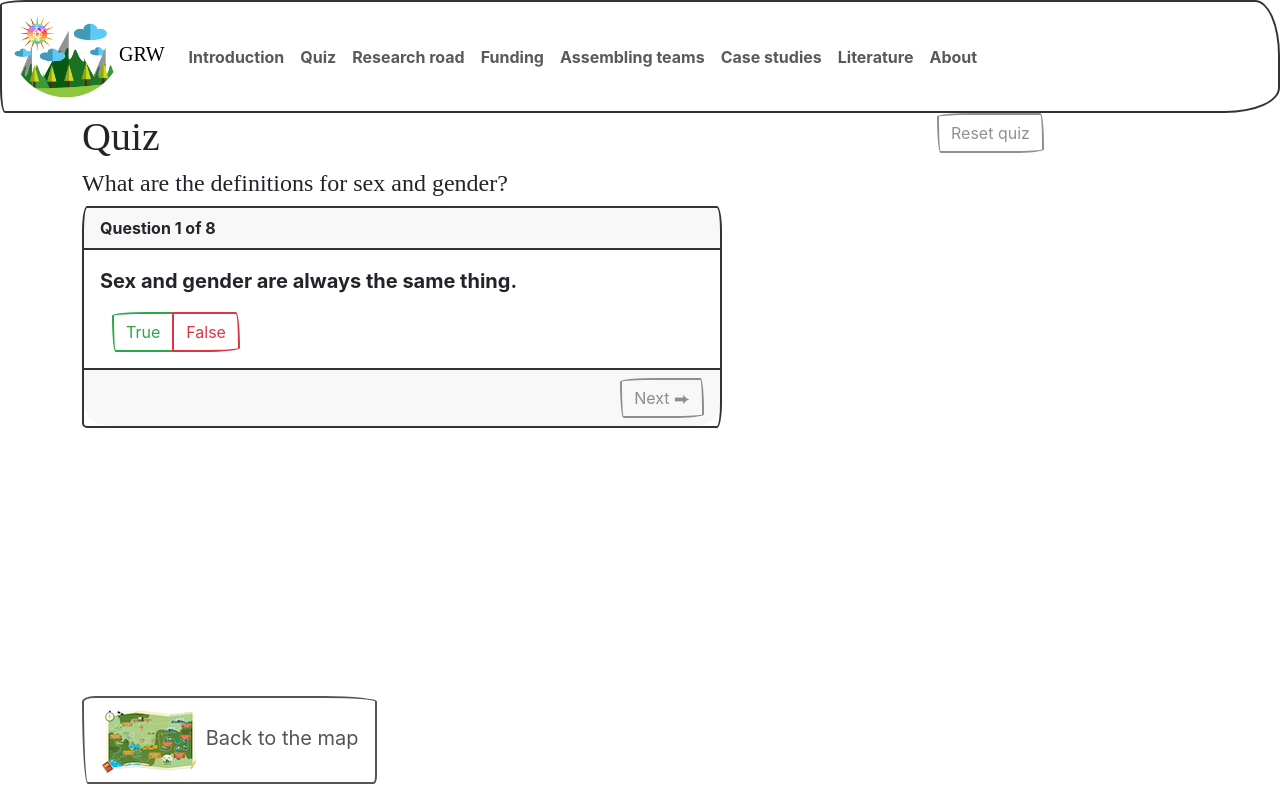
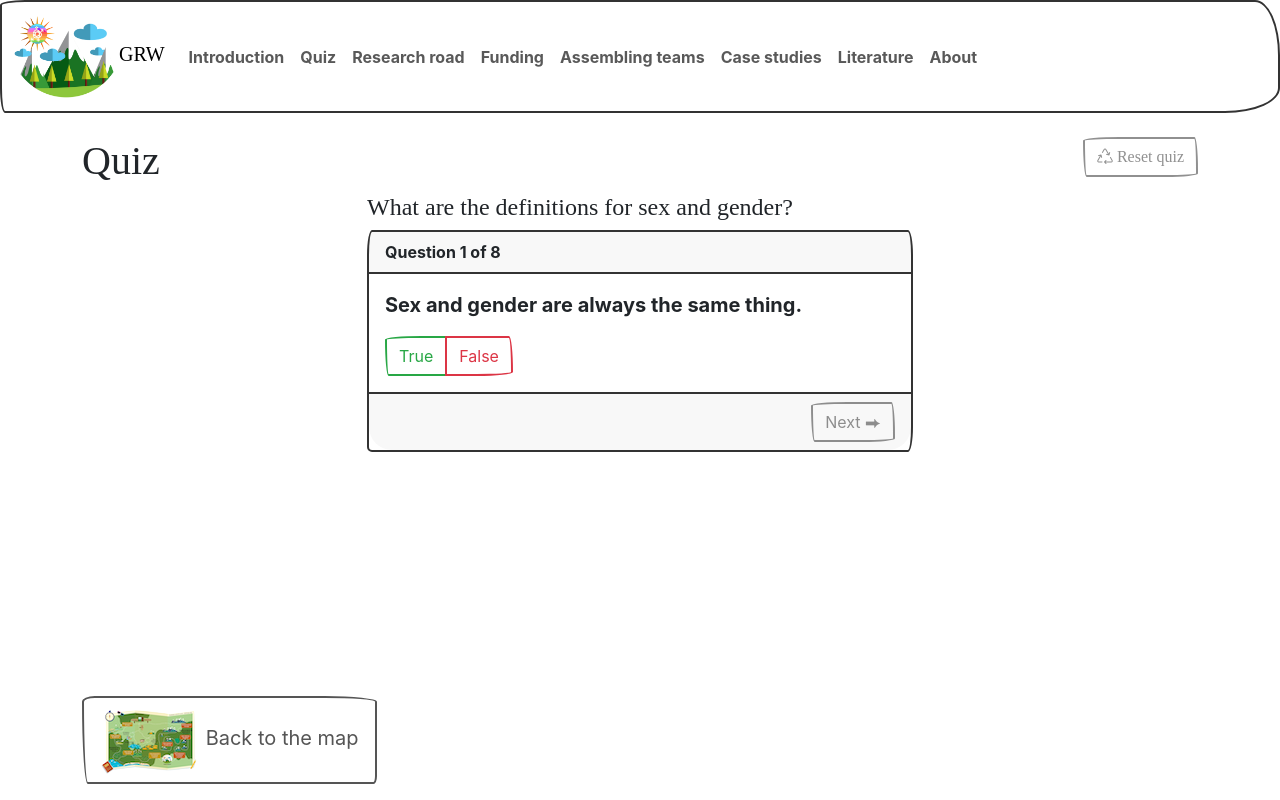
Before and after one commit to genderful-research/genderful_research_world, a Vue app: page /quiz in a window 1280 px wide. Built offline with nearby package versions, Linux system fonts and the light colour scheme; a web font is replaced by a local one.

Commit message:
Reformat quiz

```diff
--- a/src/components/Question.vue
+++ b/src/components/Question.vue
@@ -50,8 +50,8 @@ const yesno = [
             v-html="marked(item.explanation, {renderer})"
             v-if="!!selected(item)"
             />
-            <div class="container-fluid">
-                <div class="btn-group" role="group">
+            <div class="align-middle text-center">
+                <div class="btn-group float-start" role="group">
                     <button
                         v-for="answer in yesno"
                         class="btn"
@@ -61,22 +61,21 @@ const yesno = [
                         @click.stop="storeAnswer(item, answer.value)">
                         {{ answer.text }}
                     </button>
-
                 </div>
         <template v-if="selected(item)">
             <span
-                class="navbar-text text-success fs-5"
+                class="align-middle text-center text-success fs-5"
                 v-if="selected(item)['correct']">
                 Correct!
             </span>
-            <span class="navbar-text text-danger fs-5"
+            <span class="text-danger fs-5"
                 v-else>
                 Incorrect!
             </span>
         </template>
             <transition name="fade">
             <button
-                    class="btn btn-outline-secondary"
+                    class="btn float-end btn-outline-secondary"
                     v-if="selected(item)"
                     data-bs-toggle="collapse"
                     data-bs-target="#explain"
--- a/src/views/Quiz.vue
+++ b/src/views/Quiz.vue
@@ -10,17 +10,20 @@ const resetQuiz = () => store.commit('resetQuiz')
 </script>
 
 <template>
-  <div class="container">
+  <div class="container pt-4">
     <div class="row">
       <div class="col">
-        <h1>Quiz</h1>
+        <h1>Quiz
+          <button class="btn btn-outline-secondary float-end" :disabled="!totalAnswered" @click.stop="resetQuiz">
+            <i class="bi-recycle"/> Reset quiz
+          </button>
+        </h1>
+      </div>
+    </div>
+    <div class="row justify-content-md-center">
+      <div class="col-md-6">
         <Quiz :section="'definitions'" />
         <Quiz v-if="quizAnswered('definitions')" :section="'relevance'" />
-      </div>
-      <div class="col-md-3">
-        <p>
-          <button class="btn btn-outline-secondary" :disabled="!totalAnswered" @click.stop="resetQuiz">Reset quiz</button>
-        </p>
       </div>
     </div>
   </div>
```
